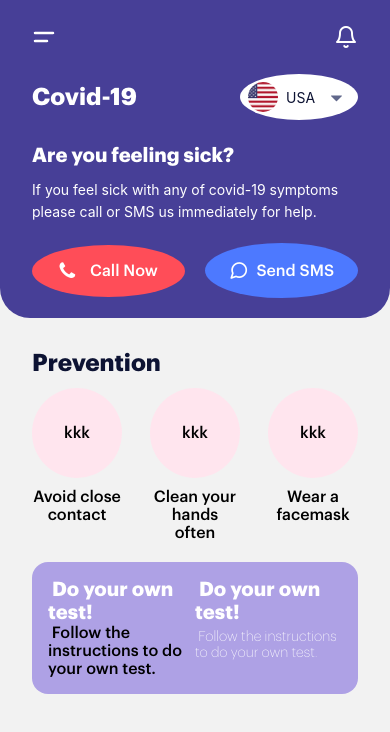
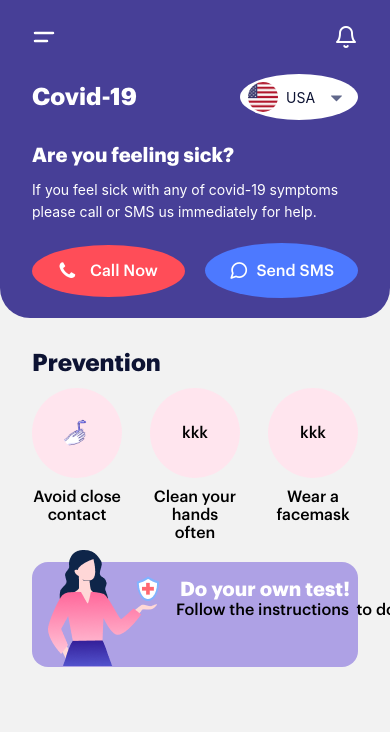
Before and after one commit to RHsanto/Coide-19_App, a React Native app: screen /Home in a window 390 px wide. Shown: the top 732 px of the page. Built offline with nearby package versions, Linux system fonts and the light colour scheme.

Commit message:
strat morning

```diff
--- a/src/screens/home.js
+++ b/src/screens/home.js
@@ -20,7 +20,7 @@ export default function Home(){
         <Text preset="h3">Covid-19</Text>
         </View>
         <View style={styles.dropdown}>
-        <Image style={{width:30,height:30, borderRadius:'50%'}} source={require('../../assets/image/download.png')} />
+        <Image style={{width:30,height:30, borderRadius:50}} source={require('../../assets/image/download.png')} />
         <Text preset="small" style={styles.usa}>USA</Text>
       <Octicons name="triangle-down" size={24} style={{color:colors.grey,marginRight:spacing[2]}} />
         </View>
@@ -28,7 +28,8 @@ export default function Home(){
     {/*description section  */}
       <View>
        <Text preset="h4">Are you feeling sick?</Text>
-       <Text preset="small" style={{marginTop:spacing[3], lineHeight:22,}}>If you feel sick with any of covid-19 symptoms please call or SMS us immediately for help.</Text>
+       <Text preset="small" style={{marginTop:spacing[3], lineHeight:22,}}>
+        If you feel sick with any of covid-19 symptoms please call or SMS us immediately for help.</Text>
       </View>
   {/* contact btn */}
       <View style={styles.contactBtn}>
@@ -51,7 +52,7 @@ export default function Home(){
        <View style={styles.allImage}>
       <View>
         <View style={styles.imageView}>
-         <Text>kkk</Text>
+        <Image style={{width:30,height:30, borderRadius:50}} source={require('../../assets/image/Mask Group.png')} />
         </View>
         <Text style={styles.imageText}>Avoid close contact</Text>
       </View>
@@ -70,13 +71,13 @@ export default function Home(){
        </View>
   {/* testView  */}
      <View style={styles.testView}>
-      <View style={styles.lastView} >
+      <View>
+      <Image style={{marginTop:-spacing[7]}} source={require('../../assets/image/Frame.png')} />
+      </View>
+      <View style={{marginLeft:spacing[4]}}>
       <Text preset="h4"> Do your own test!</Text>
-        <Text > Follow the instructions to do your own test.</Text>
-      </View>
-      <View style={styles.lastView}>
-        <Text preset="h4"> Do your own test!</Text>
-        <Text preset="small" style={{fontFamily:typography.small,marginTop:5,lineHeight:16}}> Follow the instructions to do your own test.</Text>
+        <Text  >
+        Follow the instructions  to do your own test.</Text>
       </View>
 
 
@@ -165,11 +166,11 @@ const styles = StyleSheet.create({
    backgroundColor:colors.violet2,
    borderRadius:16,
    padding:spacing[4],
+   height:105,
    flexDirection:'row',
+
 
   }
   ,
-  lastView:{
-    width:'50%',
-  }
+
 })
```
